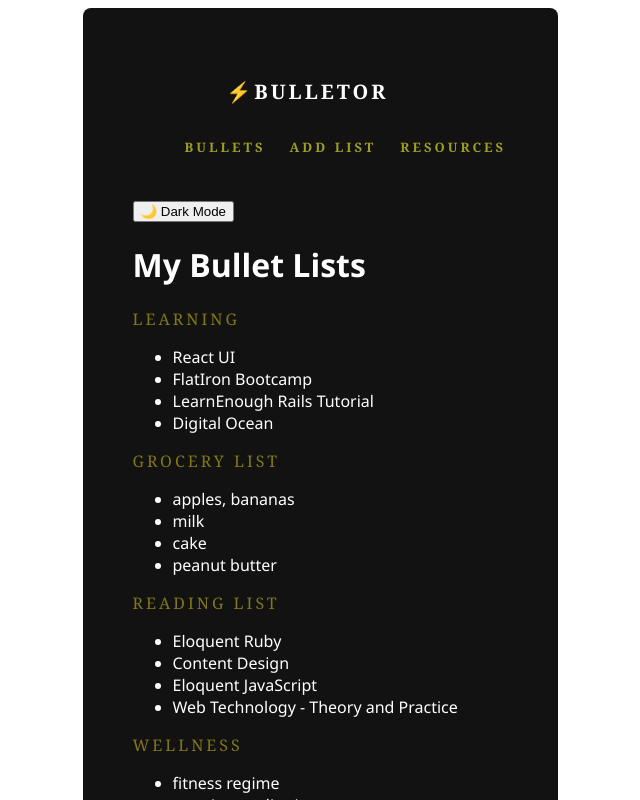
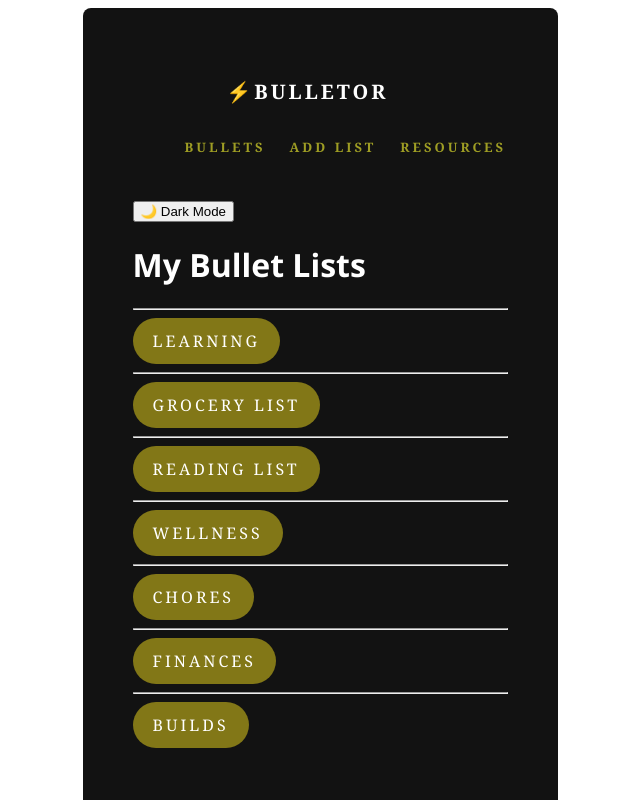
Before and after one commit to evareitzel/Bulletor, a React (Create React App) app: page / in a window 1280 px wide. Shown: the top 800 px of the page, without its empty margins (320-960 px from the left). Built offline with nearby package versions, Linux system fonts and the light colour scheme; data requests are answered from the project's data file.

Commit message:
Toggle List  details

```diff
--- a/src/components/List.js
+++ b/src/components/List.js
@@ -1,18 +1,32 @@
+import {useState} from "react"
 import '../stylesheets/List.css'
 
 function List({listObj}){
   // console.log(listObj)
   const {title, item1, item2, item3, item4} = listObj
+  const [details, setDetails] = useState(false)
+
+  function onBtnClick(){
+    setDetails(!details)
+  }
+
+  console.log(details)
+
+  const showDetails =
+  details
+  ? <ul>
+      <li>{item1}</li>
+      <li>{item2}</li>
+      <li>{item3}</li>
+      <li>{item4}</li>
+    </ul>
+  : null
 
   return(
-    <div>
-      <h3 className="title">{title}</h3>
-      <ul>
-        <li>{item1}</li>
-        <li>{item2}</li>
-        <li>{item3}</li>
-        <li>{item4}</li>
-      </ul>
+    <div className="list">
+      <hr />
+      <button onClick={onBtnClick} className ="list-btn">{title}</button>
+      {showDetails}
     </div>
   )
 }
--- a/src/stylesheets/App.css
+++ b/src/stylesheets/App.css
@@ -3,7 +3,7 @@
   /* color: #222; */
   font-family: 'Segoe UI', Tahoma, Geneva, Verdana, sans-serif;
   margin: auto;
-  padding: 50px 50px 100px 50px;
+  padding: 50px 50px 500px 50px;
   /* background: #fff; */
   border-radius: 8px;
 }
--- a/src/stylesheets/List.css
+++ b/src/stylesheets/List.css
@@ -1,9 +1,17 @@
-.title {
-  color: #827717;
+.list{
+  /* padding: 4px */
+}
+
+.list-btn {
+  border: none;
+  background-color: #827717;
+  border-radius: 50px;
+  color: #fff;
   /* #9E9D24; */
   font-size: 16px;
   font-weight: 400;
   font-family: Georgia, Times New Roman, serif;
   letter-spacing: 3px;
+  padding: 12px 20px;
   text-transform: uppercase;
 }
```
